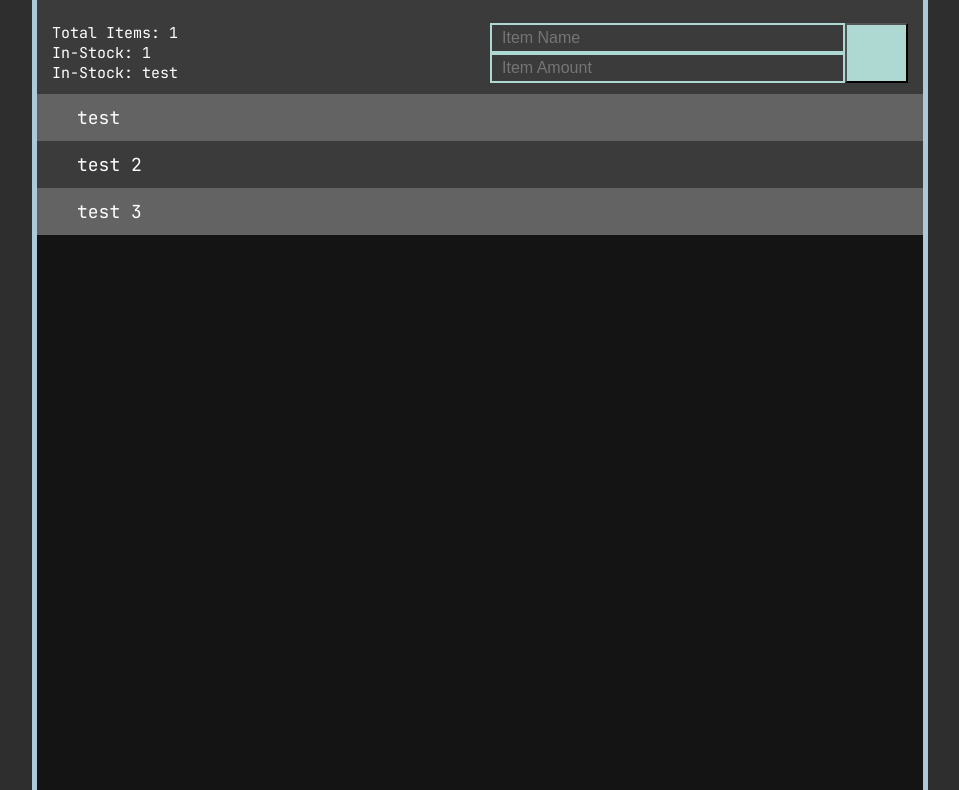
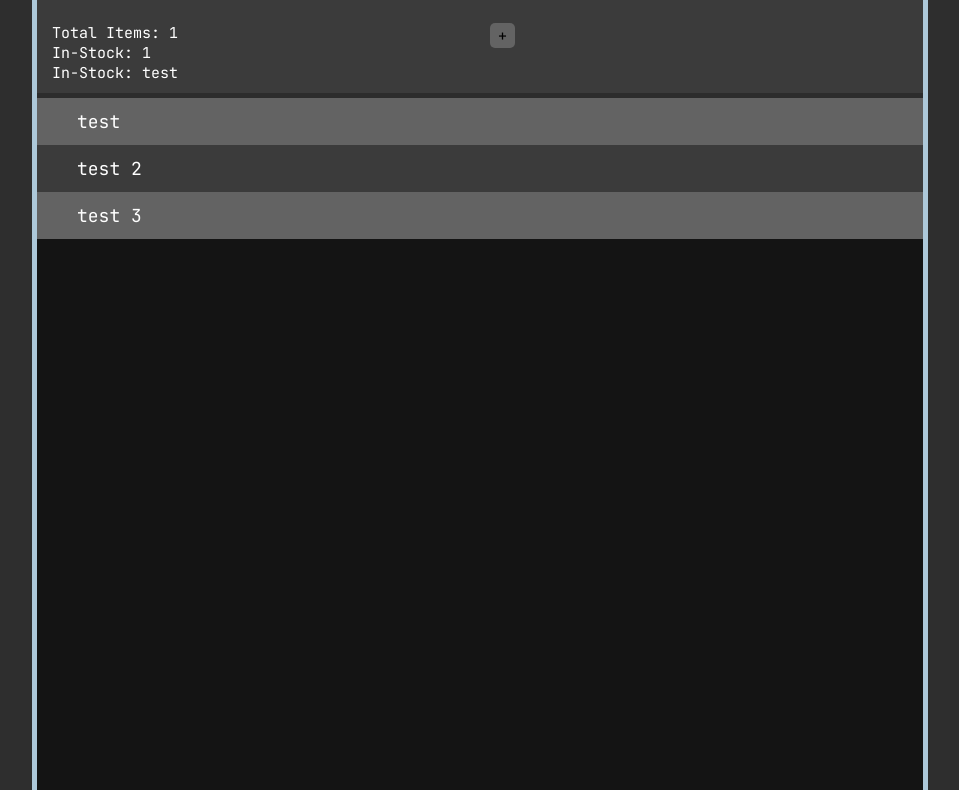
Before and after one commit to noahimhere/InventoryManager, a plain HTML site: page index.html in a window 1280 px wide. Shown: the part 201-991 px from the top of the page, without its empty margins (160-1119 px from the left). Drawn offline with nearby package versions, Linux system fonts and the light colour scheme.

Commit message:
screwing around with buttons, i think i can get this somewhere.

```diff
--- a/index.html
+++ b/index.html
@@ -20,7 +20,7 @@
 
 </head>
 <body>
-  <h1 class="titling">Noah's I.O.S</h1>
+  <h1 class="titling">Noah's I.M.S</h1>
   <div class="listing">
     <div id="manage">
       <h2>Management</h2>
@@ -31,9 +31,9 @@
       <a class="mosts">In-Stock: </a><a class="stock" id="mostv">test</a>
     </div>
     <div id="newint">
-      <input type="text" id="itemname" placeholder="Item Name">
-      <input type="number" id="itemamount" placeholder="Item Amount">
-      <button id="submitb"></button>
+      <button id="submitb">
+        <a style="color:black;">+</a>
+      </button>
     </div>
     </div>
     </div>
--- a/style.css
+++ b/style.css
@@ -77,6 +77,7 @@ ul li:hover{
     border-top-right-radius: 15px;
     border-top-left-radius: 15px;
     padding: 0px 5px;
+    border-bottom: solid #2c2c2c 5px;
 }
 
 a{
@@ -87,7 +88,7 @@ a{
 }
 
 #specs{
-    width:50%;
+    width:500px;
     display:table-cell;
     height: 100%;
     padding: 10px;
@@ -120,12 +121,29 @@ a{
     background-color: #3B3B3B;
     border:2.5px solid #ADD9D2;
     color:#FFFF;
+
 }
 
+
 #submitb{
-    width:15%;
-    display: inline-block;
-    height:60px;
-    background-color: #ADD9D2;
+    width:25px;
+    display: inline;
+    position: relative;
+    height:25px;
+    background-color: #636363;
+    transition: 0.3s;
+    border: none;
+    border-radius: 5px;
+    bottom: 0px;
+    cursor: pointer;
+}
+#submitb:hover{
+    background-color: #E68B5A;
+    border-radius: 10px;
+    bottom: 10px;
+}
+
+
+h3{
 
 }
```
